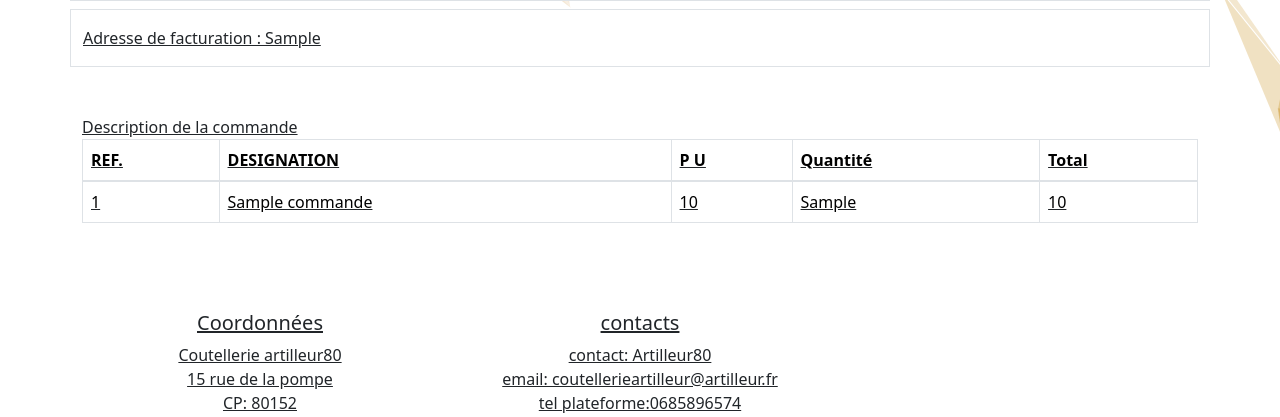
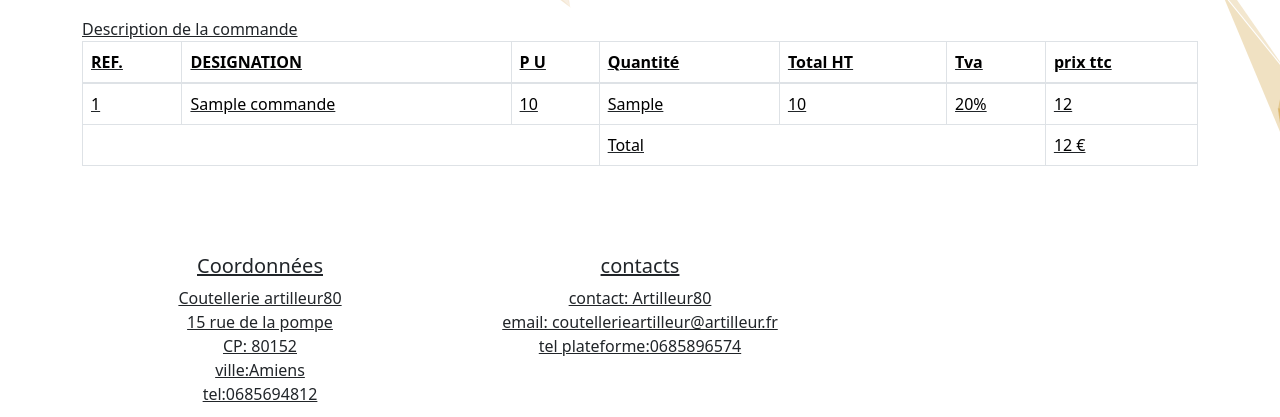
Before and after one commit to artilleur/filrougePRESQUEdernierechance, a Symfony app: template templates/facturation/facture.html.twig in a window 1280 px wide. Shown: the part 597-1014 px from the top of the page. Run offline with Twig, Linux system fonts and the light colour scheme; the template is opened without the code that fills it: most values are stand-ins (such as "Sample title", 1, 10 or a date in 2020); some libraries are stand-ins or nearby versions.

Commit message:
201120203   2

```diff
--- a/public/css/style2.css
+++ b/public/css/style2.css
@@ -16,7 +16,10 @@
 	background-color: transparent;
 	height: 180px;
 }
-
+.logo{
+	width: 10rem;
+	height: 10rem;
+}
 
 
 
--- a/src/Controller/FacturationController.php
+++ b/src/Controller/FacturationController.php
@@ -44,5 +44,6 @@ class FacturationController extends AbstractController
             // 'totals' => $commandeRepository->totalPrixCom($id),
             // 'commandes' => $commandes,
         ]);
+
     }
 }
--- a/templates/facturation/facture.html.twig
+++ b/templates/facturation/facture.html.twig
@@ -7,44 +7,24 @@
 
 
 {% block body %}
-    {# <table class="table">
-        <!-- ... Votre tableau avec les en-têtes -->
-
-        <tbody>
-            {% for commande in commandes %}
-                <tr>
-                    <td colspan="6">{{ commande.com_id }}</td>
-                      <td colspan="5">{{ commande.date|date("Y-m-d H:i:s") }}</td>
-                <td colspan="6">{{ commande.p_nom }}</td>
-                <td colspan="6">{{ commande.prix }}</td>
-                 <td colspan="6">{{ commande.quantite }}</td>
-                 <td colspan="6">{{ commande.adresse_livraison }}</td>
-                 <td colspan="6">{{ commande.adresse_facturation }}</td>
-
-                    <!-- ... Ajoutez les autres colonnes avec les données nécessaires -->
-                </tr>
-            {% else %}
-                <tr>
-                    <td colspan="6">Aucun enregistrement trouvé</td>
-                </tr>
-            {% endfor %}
-        </tbody>
-    </table> #}
 
     <div class='container'>
         <div class='row'>
-            <img src="/images/logoFacture.jpg" class="logo col-6">
+            <img src="/images/image.png" class="logo ">
                 <div class='col-6 my-auto'>
-                    <div>Facture N° {{ facId }}</div>
-                     <div>(Commande N°  {{ comId }}  du  {{ comDate ? comDate|date('Y-m-d') : '' }})</div>
-                      <div>Date : {{ facDate ? facDate|date('Y-m-d') : '' }}</div>
+                    <div>Facture N° {{ facId }}</div><br><br>
+                     <div>(Commande N°  {{ comId }}  du  {{ comDate ? comDate|date('Y-m-d') : '' }})</div><br>
+                      <div>Date : {{ facDate ? facDate|date('Y-m-d') : '' }}</div><br>
 
                 </div>
+                <br><br>
             <div class='border mb-2 py-2'>
-            Client : n°{{ utiId }},  {{ adresse }} , {{ tel }}, {{ email }}
+            <br>
+            Client :  <br> {{ adresse }} ,<br>email: {{ email }},<br>tel: {{ tel }}<br><br>
             </div>
+
             <div class='border py-3'>
-            Adresse de facturation : {{ adresseFac }}
+            Adresse de facturation :<br> {{ adresseFac }}<br>
             </div>
         </div>
 
@@ -56,11 +36,14 @@
                 <th>DESIGNATION</th>
                 <th>P U</th>
                 <th>Quantité</th>
-                <th>Total</th>
+                <th>Total HT</th>
+                <th>Tva</th>
+                <th>prix ttc</th>
 
             </tr>
         </thead>
         <tbody>
+        {% set finalTotal = 0 %}
         {% for commande in commandes %}
             <tr>
              <td>{{ commande.p_id }}</td>
@@ -68,13 +51,16 @@
                 <td>{{ commande.p_prix }}</td>
                 <td>{{ commande.p_quantite }}</td>
                 <td>{{ commande.p_SousTotal }}</td>
+                <td>20%</td>
+                <td>{{ (commande.p_SousTotal* 1.2) | round(2) }}</td>
+             {% set finalTotal = finalTotal + (commande.p_SousTotal * 1.2) %}
+    </tr>
+{% else %}
+    <tr>
+        <td colspan="10">no records found</td>
+    </tr>
+{% endfor %}
 
-            </tr>
-        {% else %}
-            <tr>
-                <td colspan="10">no records found</td>
-            </tr>
-        {% endfor %}
            {# {% for total in totals %}
            <td>Transporteur</td>
            <td>{{ total.p_tra }} </td>
@@ -93,6 +79,14 @@
                         </tr>
                           {% endfor %}
           </tfoot> #}
+          <tfoot>
+    <tr>
+        <td colspan="3"></td>
+        <td colspan="3">Total</td>
+        <td>{{ finalTotal | round(2) }} €</td>
+    </tr>
+</tfoot>
+
     </table>
 
 
```
Also changed, not shown: templates/commande/recap.html.twig (+2 -12 lines).
